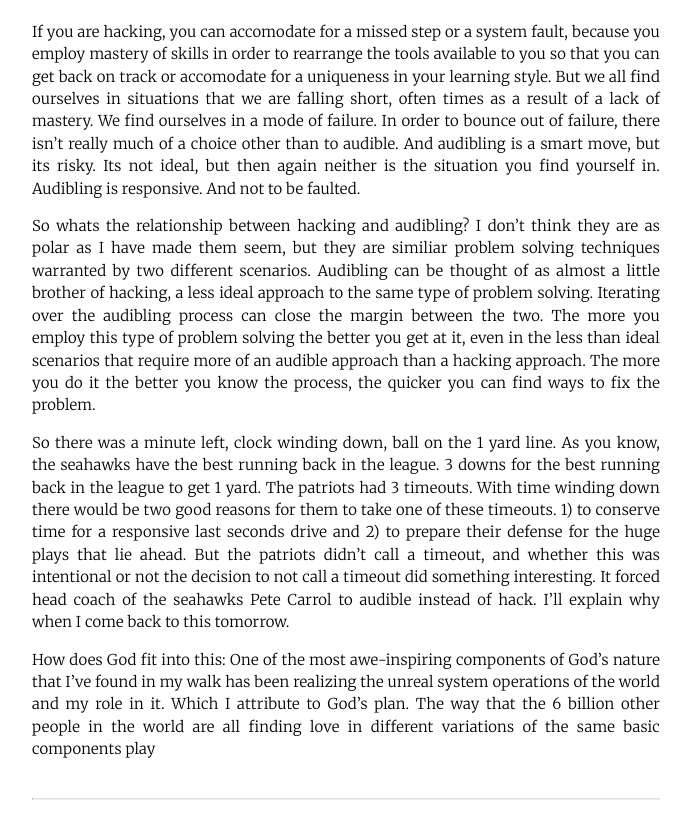
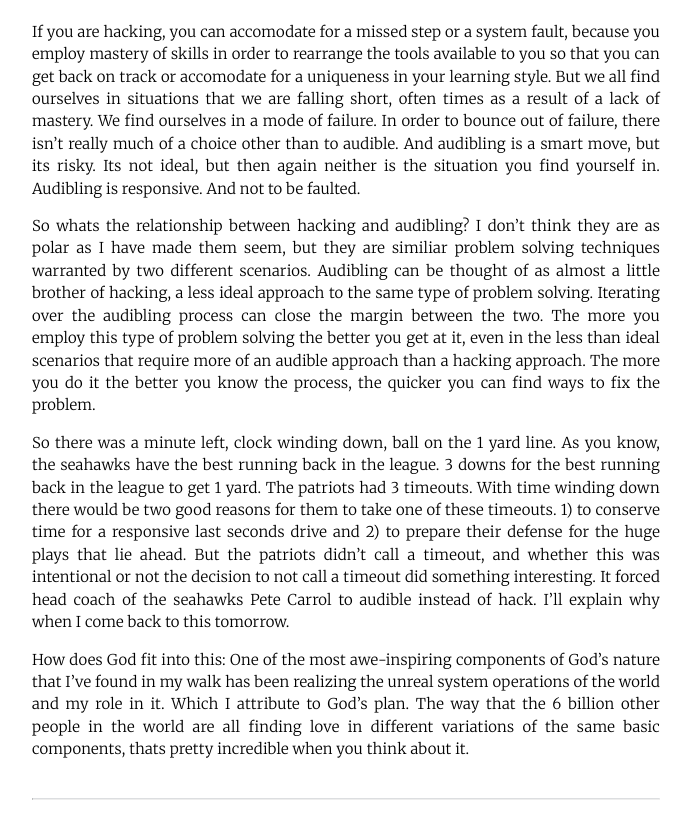
Before and after one commit to samcal/thenewrad.io, a Jekyll site: the page built from _posts/2015-02-03-the-audible.markdown, in a window 1280 px wide and 900 px high, scrolled down 1282 px. Shown: the top 839 px of the window, without its empty margins (294-985 px from the left). Built offline with Jekyll 4.4.1, drawn with Linux system fonts in a browser that asks for light colours.

```diff
--- a/_posts/2015-02-03-the-audible.markdown
+++ b/_posts/2015-02-03-the-audible.markdown
@@ -23,4 +23,4 @@
 
 So there was a minute left, clock winding down, ball on the 1 yard line. As you know, the seahawks have the best running back in the league. 3 downs for the best running back in the league to get 1 yard. The patriots had 3 timeouts. With time winding down there would be two good reasons for them to take one of these timeouts. 1) to conserve time for a responsive last seconds drive and 2) to prepare their defense for the huge plays that lie ahead. But the patriots didn't call a timeout, and whether this was intentional or not the decision to not call a timeout did something interesting. It forced head coach of the seahawks Pete Carrol to audible instead of hack. I'll explain why when I come back to this tomorrow.
 
-How does God fit into this: One of the most awe-inspiring components of God's nature that I've found in my walk has been realizing the unreal system operations of the world and my role in it. Which I attribute to God's plan. The way that the 6 billion other people in the world are all finding love in different variations of the same basic components play
+How does God fit into this: One of the most awe-inspiring components of God's nature that I've found in my walk has been realizing the unreal system operations of the world and my role in it. Which I attribute to God's plan. The way that the 6 billion other people in the world are all finding love in different variations of the same basic components, thats pretty incredible when you think about it.
```
